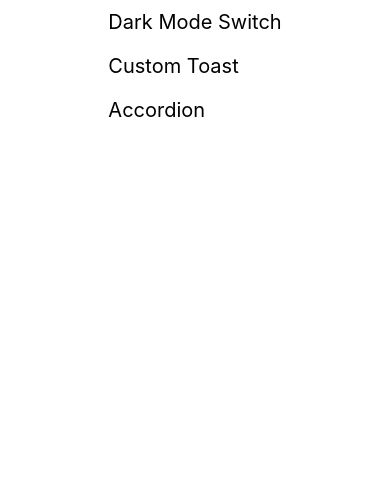
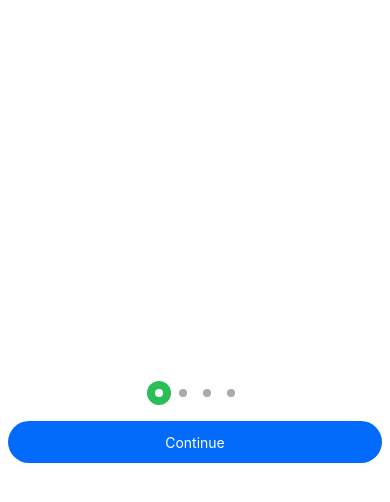
Before and after one commit to furkanugurlu/custom-animation-components, a React Native app: screen /onboradingpaginationindicator in a window 390 px wide. Shown: the top 502 px of the page. Built offline with nearby package versions, Linux system fonts and the light colour scheme.

Commit message:
onboarding pagination indicator ui development

```diff
--- a/src/navigation/MainStack.tsx
+++ b/src/navigation/MainStack.tsx
@@ -5,6 +5,9 @@ import HomeScreen from '../screens/HomeScreen';
 import DarkModeSwitch from '../screens/DarkModeSwitch';
 import CustomToast from '../screens/CustomToast';
 import AccordionScreen from '../screens/Accordion';
+import PaginationIndicator from '../screens/PaginationIndicator';
+
+
 
 const Stack = createNativeStackNavigator();
 
@@ -16,6 +19,7 @@ function MainStack() {
         <Stack.Screen name="darkmodeswitch" component={DarkModeSwitch} />
         <Stack.Screen name="customtoast" component={CustomToast} />
         <Stack.Screen name="accordion" component={AccordionScreen} />
+        <Stack.Screen name="onboradingpaginationindicator" component={PaginationIndicator} />
       </Stack.Navigator>
     </NavigationContainer>
   );
--- a/src/screens/HomeScreen.tsx
+++ b/src/screens/HomeScreen.tsx
@@ -5,6 +5,7 @@ const data = [
   {key: 'darkmodeswitch', name: 'Dark Mode Switch'},
   {key: 'customtoast', name: 'Custom Toast'},
   {key: 'accordion', name: 'Accordion'},
+  {key: 'onboradingpaginationindicator', name: 'Onboarding Pagination Indicator'},
 ];
 
 function HomeScreen({ navigation }: { navigation: any }): React.JSX.Element {
--- /dev/null
+++ b/src/screens/PaginationIndicator/components/Onboarding.tsx
@@ -0,0 +1,143 @@
+import { View, Text, Pressable, PressableProps } from 'react-native'
+import React from 'react'
+import Animated, { AnimatedProps, FadeInDown, FadeInLeft, FadeOutLeft, FadeOutUp, interpolateColor, Layout, LinearTransition, SharedValue, useAnimatedStyle, useDerivedValue, withSpring } from 'react-native-reanimated';
+
+
+const _spacing = 8;
+const _buttonHeight = 42;
+const _layoutAnimation = LinearTransition.springify().damping(80).stiffness(200);
+const _dotContainer = 24;
+const _dotSize = _dotContainer / 3;
+const _activeDot = '#fff';
+const _inactiveDot = '#aaa';
+
+const AnimatedPressable = Animated.createAnimatedComponent(Pressable);
+function Button({ children, style, ...rest }: AnimatedProps<PressableProps>) {
+  return (
+    <AnimatedPressable
+      style={[style, {
+        height: _buttonHeight,
+        borderRadius: _buttonHeight / 2,
+        justifyContent: 'center',
+        alignItems: 'center',
+        paddingHorizontal: _spacing * 2,
+      }]}
+      {...rest}
+      entering={FadeInLeft.springify().damping(80).stiffness(200)}
+      exiting={FadeOutLeft.springify().damping(80).stiffness(200)}
+      layout={_layoutAnimation}
+    >
+      {children}
+    </AnimatedPressable>
+  )
+}
+
+const Dot = ({index, animation}: {index: number, animation: SharedValue<number>}) => {
+  const style = useAnimatedStyle(() => {
+    return {
+      backgroundColor: interpolateColor(animation.value, [index - 1, index, index + 1], [_inactiveDot, _activeDot, _activeDot])
+    }
+  })
+  return (
+    <View style={{ width: _dotContainer, height: _dotContainer,  justifyContent: 'center', alignItems: 'center' }}>
+      <Animated.View style={[style, { width: _dotSize, height: _dotSize, borderRadius: _dotSize }]} />
+    </View>
+  )
+}
+
+const PaginationIndicator = ({animation}: {animation: SharedValue<number>}) => {
+  const stylez = useAnimatedStyle(() => {
+    return {
+      width: _dotContainer + _dotContainer * animation.value
+    }
+  })
+  return (
+    <Animated.View style={[stylez, {
+      backgroundColor:"#29be56",
+      position: 'absolute',
+      left: 0,
+      top: 0,
+      width: _dotContainer,
+      height: _dotContainer,
+      borderRadius: _dotContainer,
+    }]} />
+  )
+}
+
+const Pagination = ({selectedIndex, total}: {selectedIndex: number, total: number}) => {
+  const animation = useDerivedValue(() => {
+    return withSpring(selectedIndex, {
+      damping: 80,
+      stiffness: 200,
+    })
+  })
+  return (
+    <View style={{ alignItems: 'center' , justifyContent: 'center' }}>
+      <View style={{ flexDirection: 'row' }}>
+        <PaginationIndicator animation={animation} />
+        {[...Array(total).keys()].map((_, index) => (
+        <Dot key={`dot-${index}`} index={index} animation={animation} />
+        ))}
+      </View>
+    </View>
+  )
+}
+
+
+
+interface OnboardingProps {
+  total: number;
+  selectedIndex: number;
+  onIndexChange: (index: number) => void;
+}
+
+const Onboarding = ({ total, selectedIndex, onIndexChange }: OnboardingProps) => {
+  return (
+    <View style={{ padding: _spacing , gap: _spacing * 2 }}>
+      <Pagination selectedIndex={selectedIndex} total={total} />
+
+      <View style={{ flexDirection: 'row', gap: _spacing }}>
+        {selectedIndex > 0 && <Button
+          style={{
+            backgroundColor: '#ddd',
+          }}
+          onPress={() => {
+            onIndexChange(selectedIndex - 1)
+          }}>
+          <Text>Back</Text>
+        </Button>}
+        <Button
+          style={{
+            backgroundColor: '#036BFB',
+            flex: 1
+
+          }}
+          onPress={() => {
+            if (selectedIndex === total -1) {
+              return;
+            }
+            onIndexChange(selectedIndex + 1);
+          }}>
+          {selectedIndex ===
+            total - 1 ?
+            <Animated.Text
+              key={'finish'}
+              entering={FadeInDown.springify().damping(80).stiffness(200)}
+              exiting={FadeOutUp.springify().damping(80).stiffness(200)}
+              layout={_layoutAnimation}
+              style={{ color: '#fff' }}>Finish</Animated.Text>
+            :
+            <Animated.Text
+              key={'continue'}
+              entering={FadeInDown.springify().damping(80).stiffness(200)}
+              exiting={FadeOutUp.springify().damping(80).stiffness(200)}
+              layout={_layoutAnimation}
+              style={{ color: '#fff' }}>Continue</Animated.Text>
+          }
+        </Button>
+      </View>
+    </View>
+  )
+}
+
+export default Onboarding
--- /dev/null
+++ b/src/screens/PaginationIndicator/index.tsx
@@ -0,0 +1,26 @@
+import { View, Text, StyleSheet, Pressable, PressableProps } from 'react-native'
+import React, { useState } from 'react'
+import Onboarding from './components/Onboarding';
+
+const PaginationIndicator = () => {
+  const [selectedIndex, setSelectedIndex] = useState(0);
+  return (
+    <View style={styles.container}>
+      <Onboarding
+        total={4}
+        selectedIndex={selectedIndex}
+        onIndexChange={setSelectedIndex}
+      />
+    </View>
+  )
+}
+
+export default PaginationIndicator
+
+const styles = StyleSheet.create({
+  container: {
+    flex: 1,
+    justifyContent: 'center',
+    backgroundColor: '#fff',
+  },
+});
```
